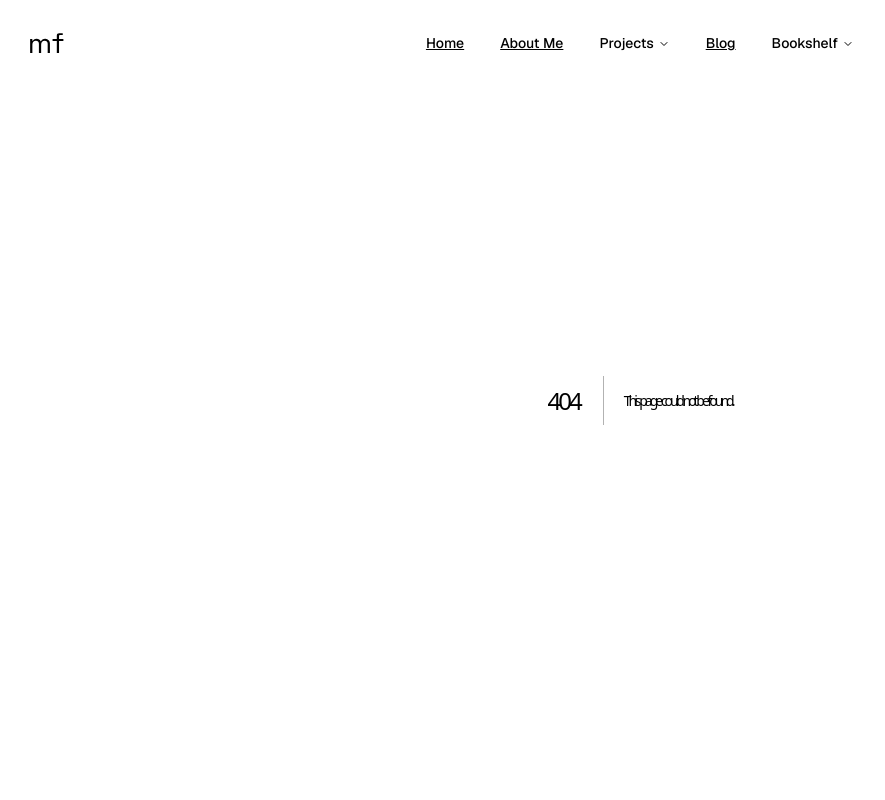
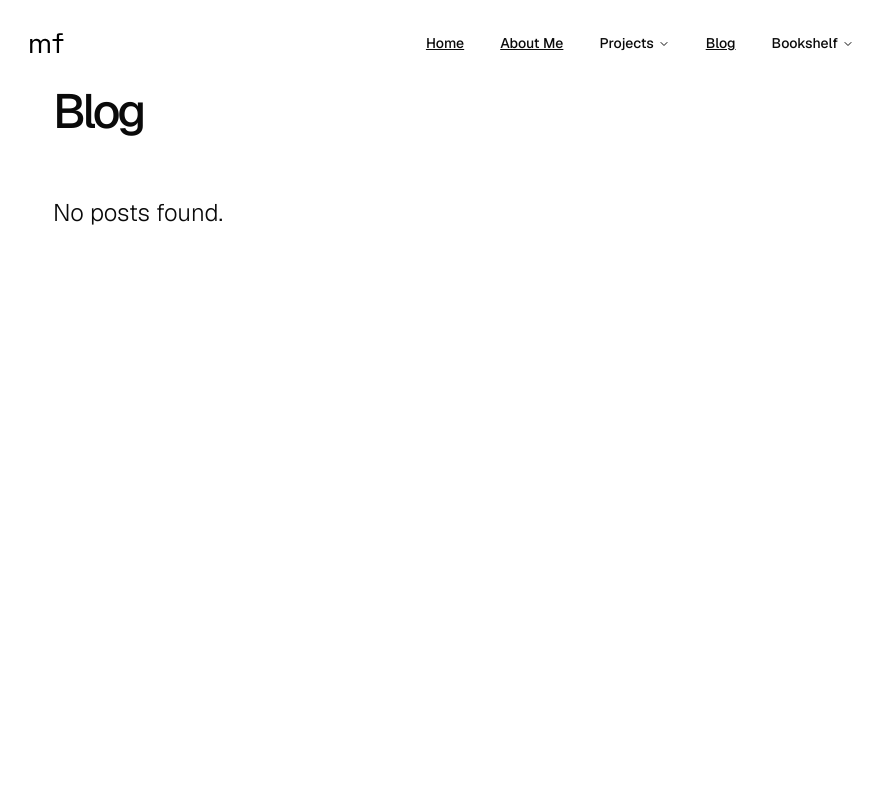
Before and after one commit to mikeyfennelly1/mfennelly.dev, a Next.js app: page /blog in a window 1280 px wide. Before the commit this address had no page. Shown: the top 800 px of the page, without its empty margins (0-885 px from the left). Built offline with nearby package versions, Linux system fonts and the light colour scheme.

Commit message:
feat(blog/page.tsx): Blog page
feat(blog/page/[slug]): blog post dynamic url component

```diff
--- /dev/null
+++ b/src/app/blog/[slug]/page.tsx
@@ -0,0 +1,32 @@
+import { getPostBySlug, getAllPosts } from '@/lib/blog';
+import ReactMarkdown from 'react-markdown';
+
+export async function generateStaticParams() {
+    const posts = getAllPosts();
+    return posts.map((post) => ({
+        slug: post.slug,
+    }));
+}
+
+export default async function BlogPost(props: { params: Promise<{ slug: string }> }) {
+    const params = await props.params;
+    const post = getPostBySlug(params.slug);
+
+    return (
+        <article className="section-padding large-padding-y container mx-auto min-h-screen">
+            <div className="max-w-4xl mx-auto bg-white p-8 md:p-16 shadow-sm">
+                <header className="mb-10 pb-10 border-b border-gray-200">
+                    <h1 className="text-4xl md:text-5xl mb-4 tracking-tight">{post.title}</h1>
+                    <div className="text-gray-500 flex gap-2">
+                        <span>{post.date}</span>
+                        <span>•</span>
+                        <span>{post.author}</span>
+                    </div>
+                </header>
+                <div className="prose prose-lg max-w-none prose-headings:font-medium prose-h1:text-3xl prose-h2:text-2xl prose-a:text-blue-600 hover:prose-a:underline">
+                    <ReactMarkdown>{post.content}</ReactMarkdown>
+                </div>
+            </div>
+        </article>
+    );
+}
--- /dev/null
+++ b/src/app/blog/page.tsx
@@ -0,0 +1,28 @@
+import Link from 'next/link';
+import { getAllPosts } from '@/lib/blog';
+
+export default function BlogPage() {
+    const posts = getAllPosts();
+
+    return (
+        <section className="section-padding large-padding-y container mx-auto min-h-screen">
+            <h1 className="mb-12">Blog</h1>
+            <div className="grid gap-8">
+                {posts.map((post) => (
+                    <Link
+                        key={post.slug}
+                        href={`/blog/${post.slug}`}
+                        className="block p-8 bg-white rounded-lg shadow-sm hover:shadow-md transition-shadow no-underline"
+                    >
+                        <h2 className="text-2xl font-bold mb-2">{post.title}</h2>
+                        <p className="text-gray-500 text-sm mb-4">{post.date}</p>
+                        <p className="text-lg text-gray-700">{post.description}</p>
+                    </Link>
+                ))}
+                {posts.length === 0 && (
+                    <p>No posts found.</p>
+                )}
+            </div>
+        </section>
+    );
+}
--- /dev/null
+++ b/src/lib/blog.ts
@@ -0,0 +1,45 @@
+import fs from 'fs';
+import path from 'path';
+import matter from 'gray-matter';
+
+const postsDirectory = path.join(process.cwd(), 'src/content/blog');
+
+export type Post = {
+    slug: string;
+    title: string;
+    date: string;
+    author: string;
+    description: string;
+    content: string;
+};
+
+export function getPostSlugs() {
+    if (!fs.existsSync(postsDirectory)) {
+        return [];
+    }
+    return fs.readdirSync(postsDirectory);
+}
+
+export function getPostBySlug(slug: string): Post {
+    const realSlug = slug.replace(/\.md$/, '');
+    const fullPath = path.join(postsDirectory, `${realSlug}.md`);
+    const fileContents = fs.readFileSync(fullPath, 'utf8');
+    const { data, content } = matter(fileContents);
+
+    return {
+        slug: realSlug,
+        title: data.title,
+        date: data.date,
+        author: data.author,
+        description: data.description,
+        content,
+    };
+}
+
+export function getAllPosts(): Post[] {
+    const slugs = getPostSlugs();
+    const posts = slugs
+        .map((slug) => getPostBySlug(slug))
+        .sort((post1, post2) => (post1.date > post2.date ? -1 : 1));
+    return posts;
+}
```
